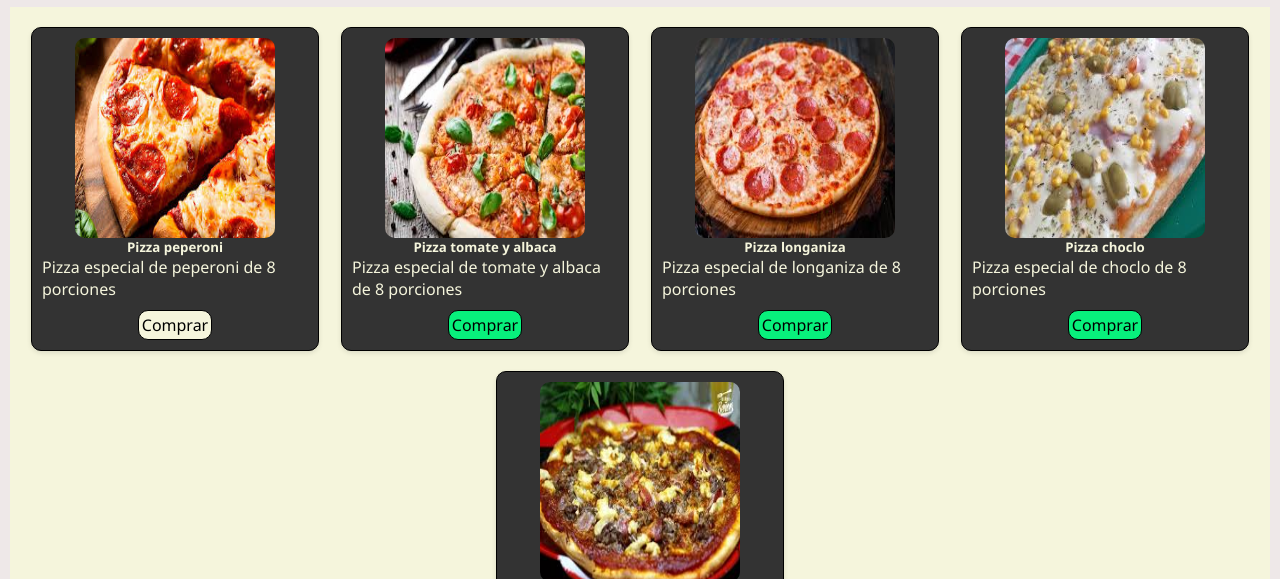
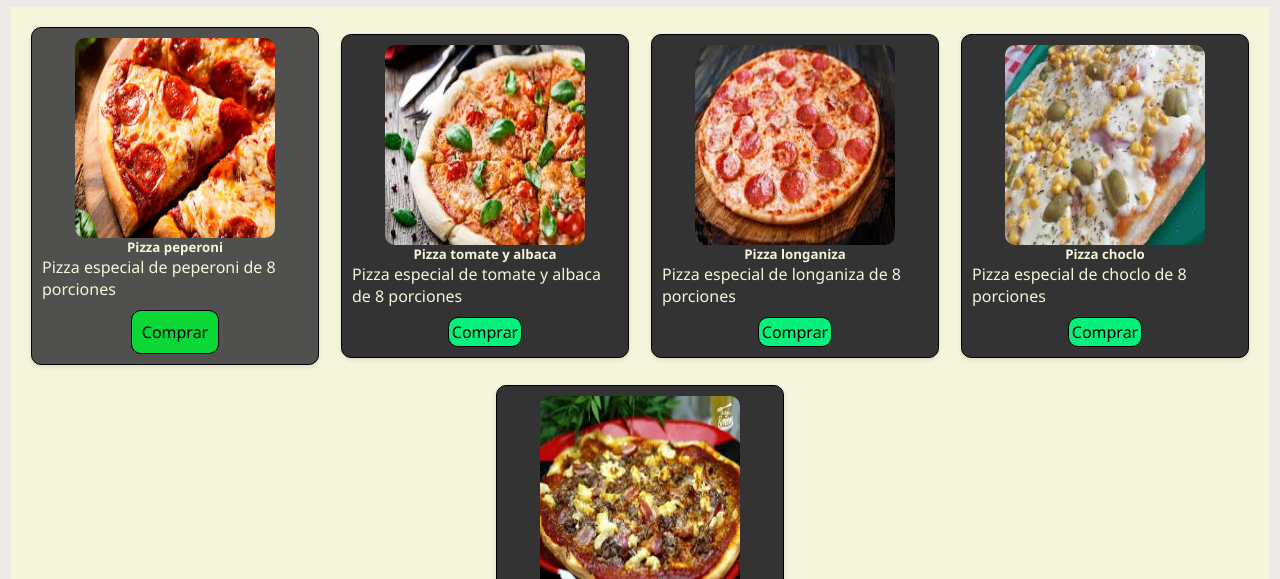
Before and after one commit to spawnew/tpTalentTech, a plain HTML site: page Productos.html in a window 1280 px wide. In both pictures the pointer is over the link 175 px from the left and 520 px from the top of the page. Shown: the part 195-774 px from the top of the page. Drawn offline with Linux system fonts and the light colour scheme.

Commit message:
Update styloproducto.css
algunos hover mas

```diff
--- a/styloproducto.css
+++ b/styloproducto.css
@@ -115,10 +115,17 @@ body {
     padding: 3px;
 }
 .productos .card a:hover {
-    background-color: beige;
+    background-color: rgb(11, 216, 55);
     color: black;
+    padding: 10px;
+
 }
 .navbar ul a:hover {
     background-color: #333;
     color: #fff;
 }
+.productos .card:hover {
+    background-color: rgb(80, 80, 78);
+    color:beige;
+    border:solid 4px solid #03ee65;
+}
```
